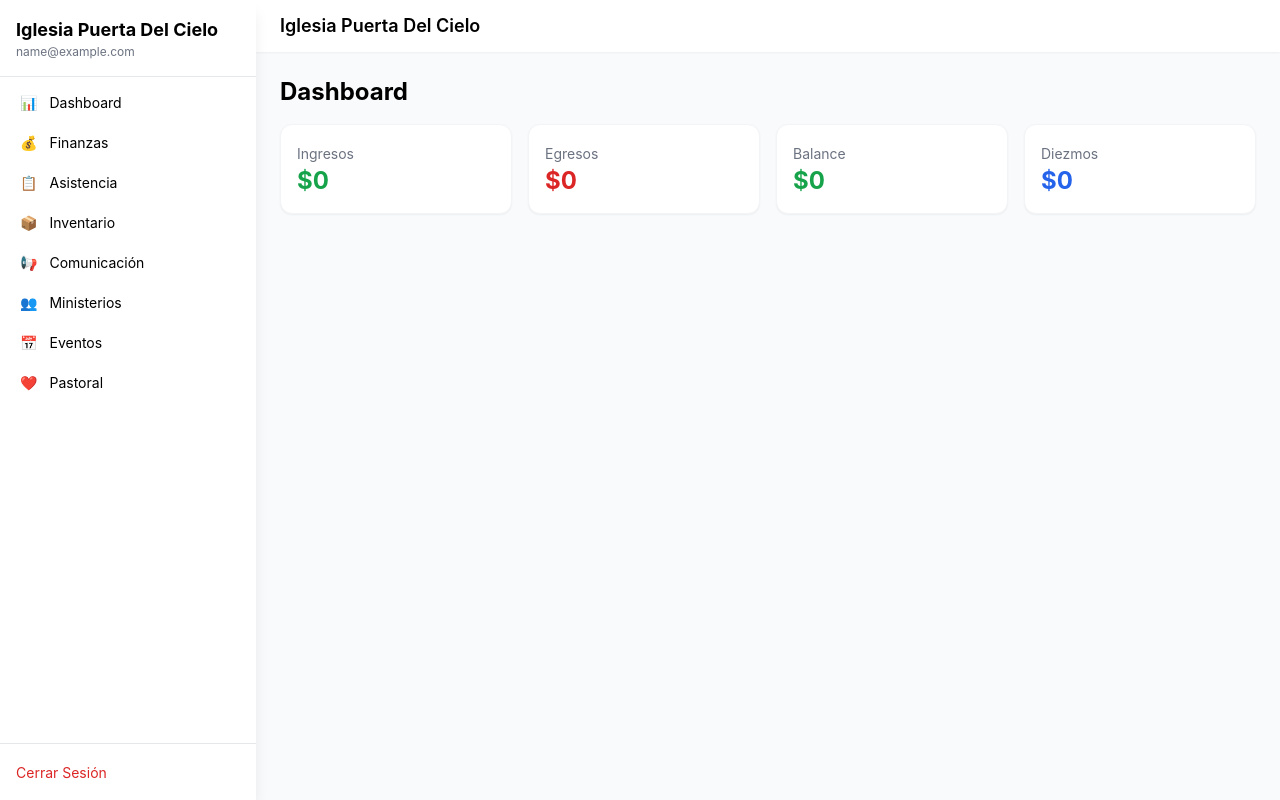
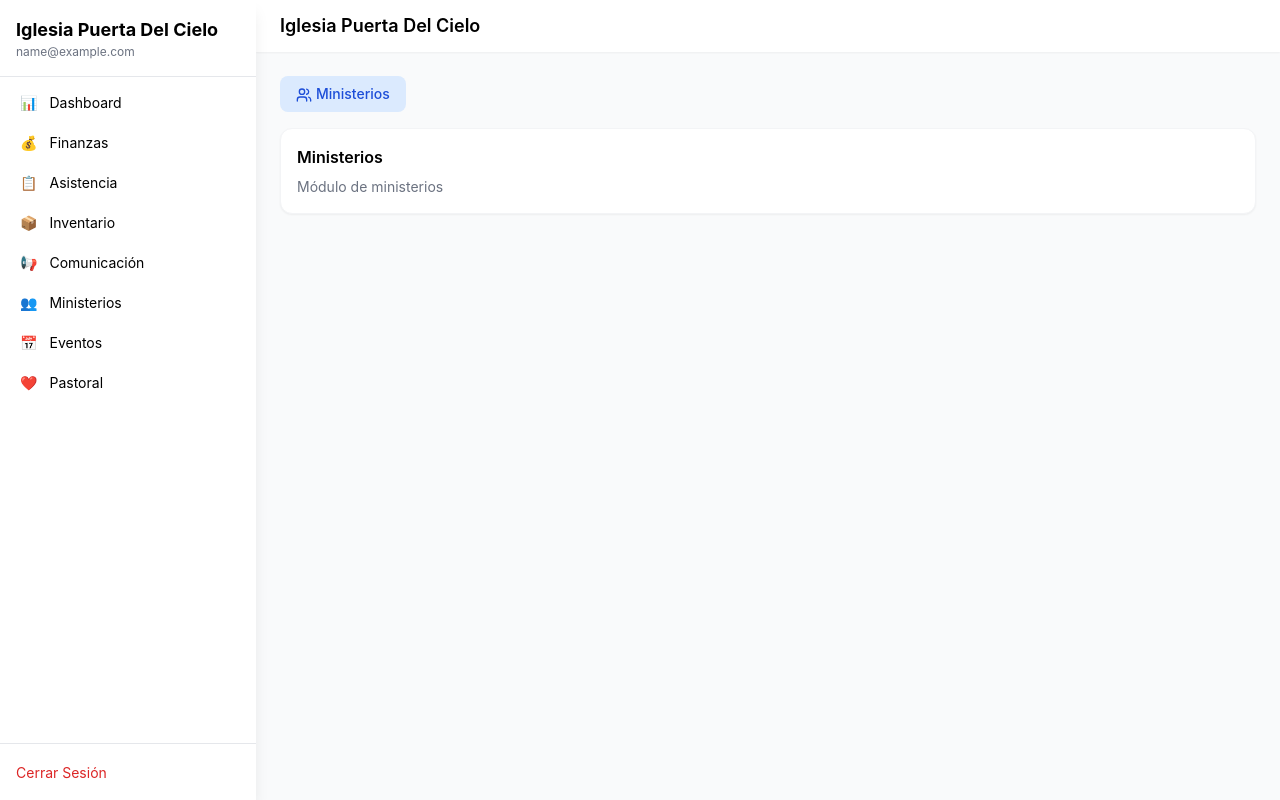
Before and after one commit to 21Anthony21/iglesia-app, a React (Vite) app in the folder frontend/: page /ministerios in a window 1280 px wide. Before the commit this address led to /. Built offline with nearby package versions, Linux system fonts and the light colour scheme; no server answers; sample sign-in values are in the browser's storage; the HTML template or start-up script is replaced by a standard one.

Commit message:
fix: add missing Ministerios route and page

```diff
--- a/frontend/src/App.jsx
+++ b/frontend/src/App.jsx
@@ -7,6 +7,7 @@ import Attendance from './pages/Attendance';
 import Inventory from './pages/Inventory';
 import Pastoral from './pages/Pastoral';
 import Events from './pages/Events';
+import Ministerios from './pages/Ministerios';
 
 function PrivateRoute({ children }) {
   const { user } = useAuth();
@@ -151,6 +152,7 @@ export default function App() {
           <Route path="/inventario" element={<PrivateRoute><Layout><Inventory /></Layout></PrivateRoute>} />
           <Route path="/comunicacion" element={<PrivateRoute><Layout><Communication /></Layout></PrivateRoute>} />
           <Route path="/eventos" element={<PrivateRoute><Layout><Events /></Layout></PrivateRoute>} />
+          <Route path="/ministerios" element={<PrivateRoute><Layout><Ministerios /></Layout></PrivateRoute>} />
           <Route path="/pastoral" element={<PrivateRoute><Layout><Pastoral /></Layout></PrivateRoute>} />
           <Route path="*" element={<Navigate to="/" replace />} />
         </Routes>
--- /dev/null
+++ b/frontend/src/pages/Ministerios.jsx
@@ -0,0 +1,22 @@
+import { useState, useEffect } from 'react';
+import api from '../utils/api';
+import { Users, Plus, X } from 'lucide-react';
+
+export default function Ministerios() {
+  const [tab, setTab] = useState('ministerios');
+  return (
+    <div className="space-y-4">
+      <div className="flex flex-wrap gap-2">
+        {[
+          { id: 'ministerios', label: 'Ministerios', icon: Users },
+        ].map(t => (
+          <button key={t.id} onClick={() => setTab(t.id)}
+            className={`px-4 py-2 rounded-lg text-sm font-medium ${tab === t.id ? 'bg-primary-100 text-primary-700' : 'text-gray-500 hover:bg-gray-100'}`}>
+            <t.icon className="w-4 h-4 inline mr-1" />{t.label}
+          </button>
+        ))}
+      </div>
+      {tab === 'ministerios' && <div className="card"><h3 className="font-semibold mb-2 dark:text-white">Ministerios</h3><p className="text-gray-500 text-sm">Módulo de ministerios</p></div>}
+    </div>
+  );
+}
```
